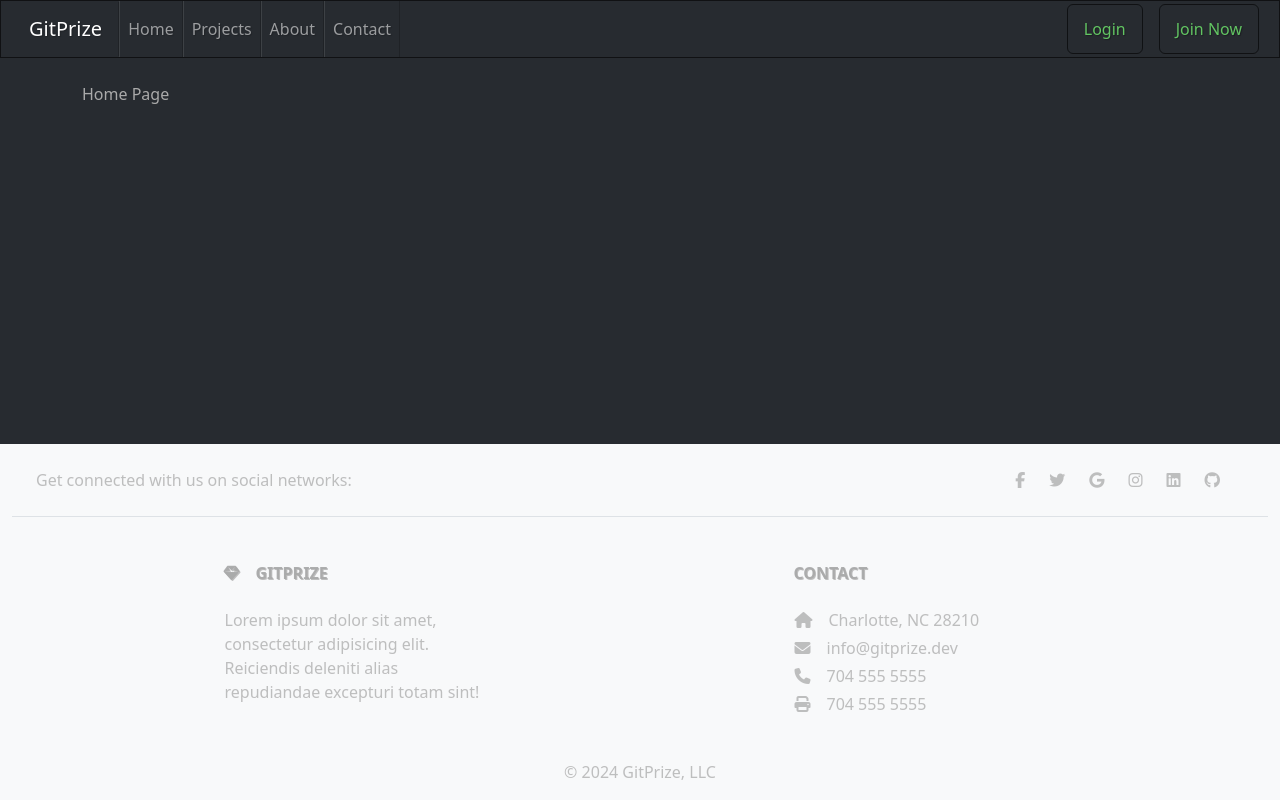
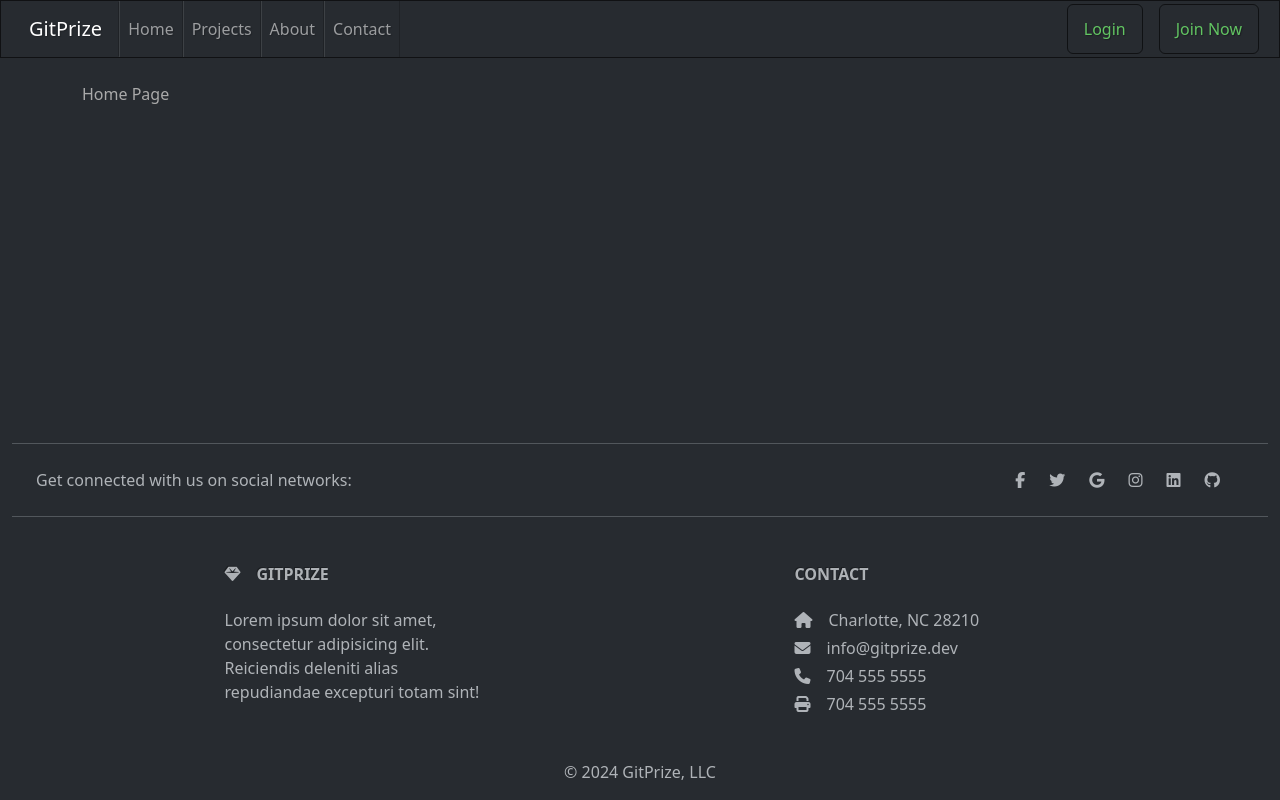
Before and after one commit to coulterkyle/Project-3, a React (Vite) app in the folder client/: page / in a window 1280 px wide. Built offline with nearby package versions, Linux system fonts and the light colour scheme.

Commit message:
Theme updates

```diff
--- a/client/src/components/ui/footer.jsx
+++ b/client/src/components/ui/footer.jsx
@@ -1,7 +1,7 @@
 export default function Footer() {
     return (
-        <footer className="container-fluid text-center text-lg-start bg-body-tertiary text-muted mt-auto">
-          <section id="social-media" className="d-flex justify-content-center justify-content-lg-between p-4 border-bottom">
+        <footer className="container-fluid text-center text-lg-start bg-body-primary text-muted mt-auto" data-bs-theme="dark">
+          <section id="social-media" className="d-flex justify-content-center justify-content-lg-between p-4 border-bottom border-top">
             <div className="me-5 d-none d-lg-block">
               <span>Get connected with us on social networks:</span>
             </div>
@@ -27,7 +27,7 @@ export default function Footer() {
                   </p>
                 </div>
 
-                <div className="col-md-4 col-lg-3 col-xl-3 mx-auto mb-md-0 mb-4">
+                <div className="col-md-4 col-lg-3 col-xl-3 mx-auto mb-md-0 mb-4 d-none d-md-block">
                   <h6 className="text-uppercase fw-bold mb-4">Contact</h6>
                   <p className="my-1"><i className="fas fa-home me-3"></i>Charlotte, NC 28210</p>
                   <p className="my-1"><i className="fas fa-envelope me-3"></i>info@gitprize.dev</p>
```
